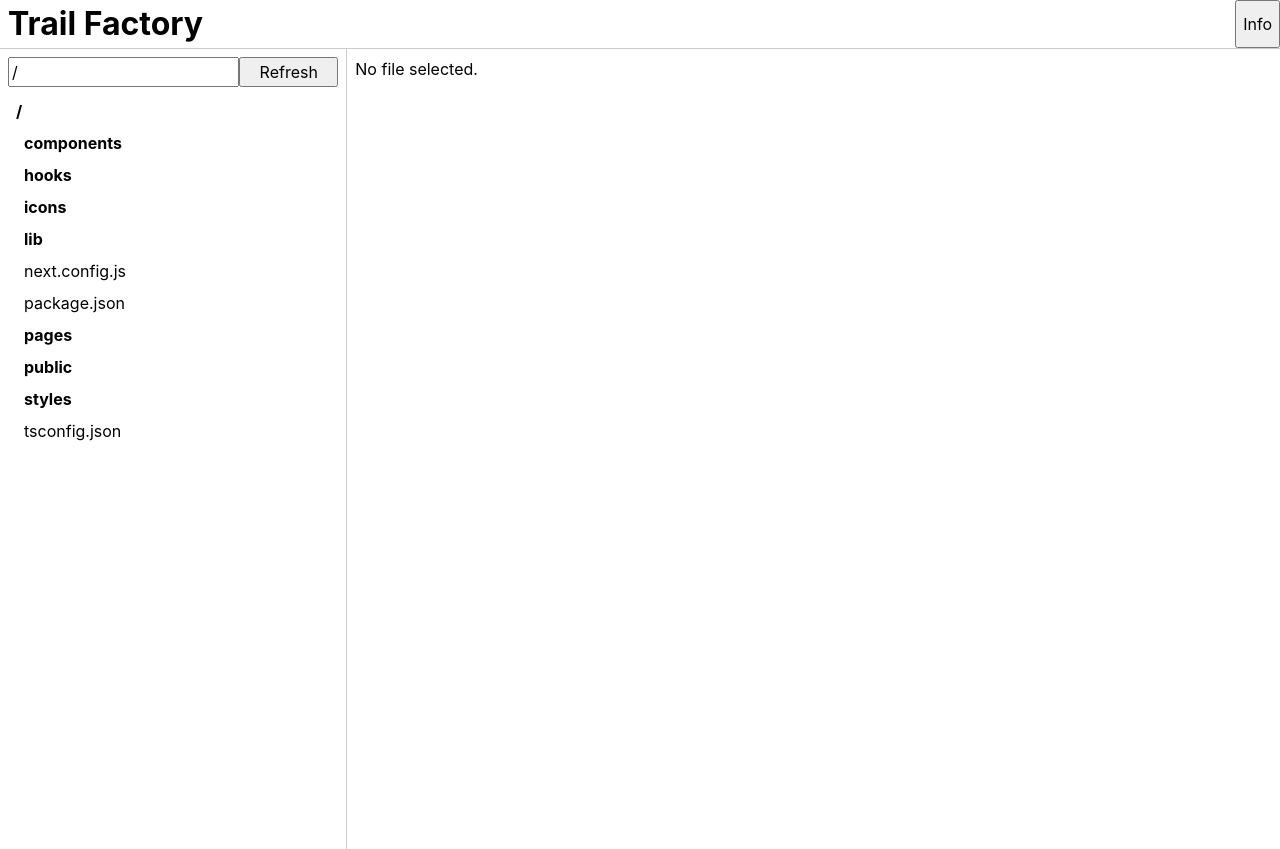
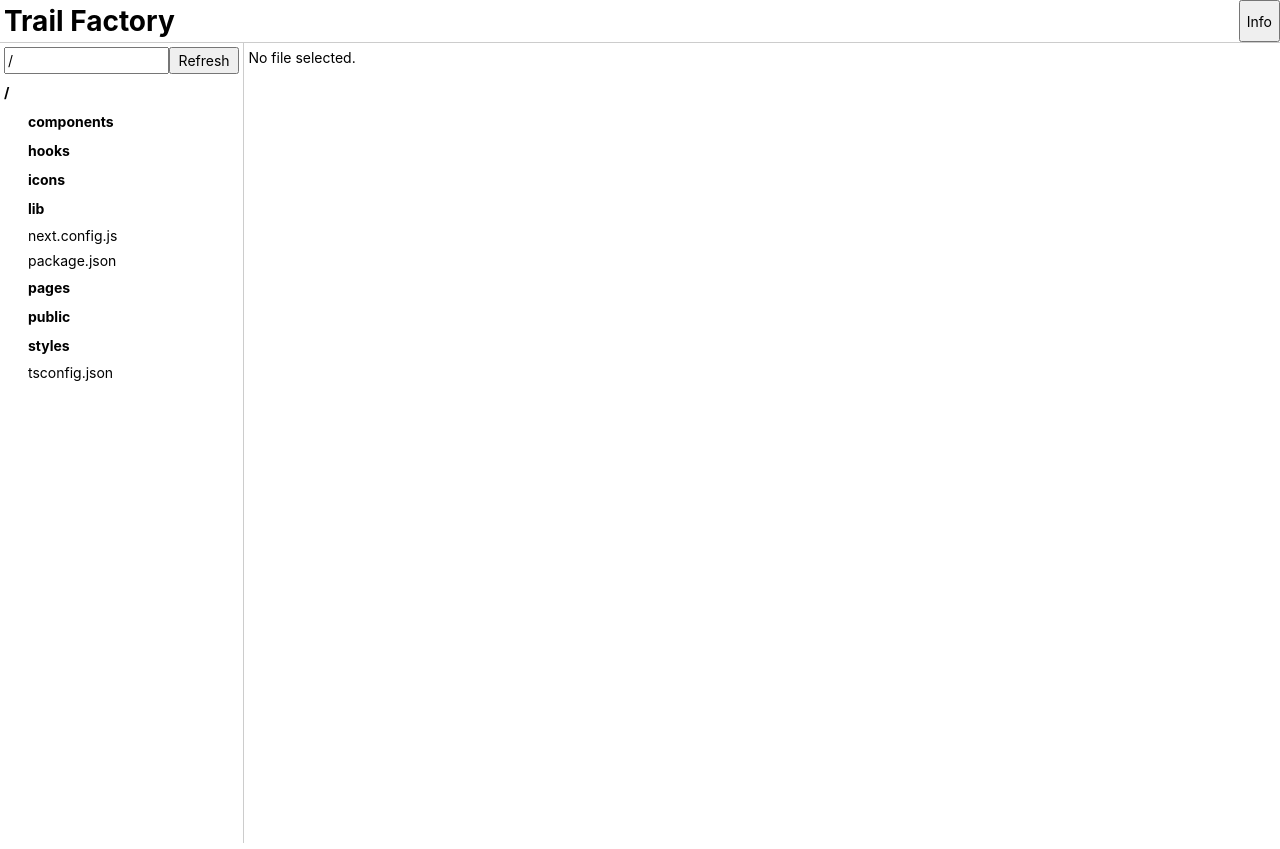
Before and after one commit to kwoodhouse93/trail-factory, a Next.js app: page / in a window 1280 px wide. Built offline with nearby package versions, Linux system fonts and the light colour scheme.

Commit message:
Make better use of screen space and fitting a lot more into the sidebar

```diff
--- a/components/dir/DirBrowser.tsx
+++ b/components/dir/DirBrowser.tsx
@@ -18,7 +18,7 @@ const DirBrowser = ({ setFullPaths }) => {
     getDir(filepath, d => setDir(d))
   }, [])
 
-  return <div>
+  return <div className={styles.wrapper}>
     <LoadDir
       className={styles.loader}
       path={filepath}
--- a/components/dir/DirViewer.tsx
+++ b/components/dir/DirViewer.tsx
@@ -28,7 +28,7 @@ const DirViewer = ({ dir, selected, setSelected }: DirViewerProps) => {
   const filepath = dir.path
 
   return <div className={styles.wrapper}>
-    <li className={cn(styles.title)}>{filepath}</li>
+    <li className={styles.title}>{filepath}</li>
     <ul className={styles.fileList}>
       {dir.items.map(f => {
         if (f.type === 'dir') return <Dir
--- a/components/dir/LoadDir.tsx
+++ b/components/dir/LoadDir.tsx
@@ -1,10 +1,10 @@
 import styles from 'styles/components/dir/LoadDir.module.scss'
 
 const LoadDir = ({ path, setPath, onLoad, className }) => {
-  return <p className={className}>
+  return <div className={className}>
     <input className={styles.input} type="text" value={path} onChange={e => setPath(e.target.value)} />
     <button className={styles.button} onClick={onLoad}>Refresh</button>
-  </p>
+  </div>
 }
 
 export default LoadDir
--- a/components/export/PostgresExporter.tsx
+++ b/components/export/PostgresExporter.tsx
@@ -65,7 +65,7 @@ const PostgresExporter = ({ gpx, selected, reversed }) => {
           Description
         </label>
       </div>
-      <textarea id='description' name='description' rows={3} className={styles.textarea} />
+      <textarea id='description' name='description' rows={2} className={styles.textarea} />
       <div className={cn(styles.formRow, styles.checkboxRow)}>
         <label htmlFor='overwrite'>
           Overwrite existing
--- a/components/track/TrackList.tsx
+++ b/components/track/TrackList.tsx
@@ -50,6 +50,7 @@ const TrackList = ({
       <CheckIcon height="12px" width="12px" viewBox="0 0 24 24" />
       <Repeat height="12px" width="12px" viewBox="0 0 24 24" />
     </div>
+    <div className={styles.scrollArea}>
       <ul className={styles.list}>
         {tracks.map((t, i) => {
           return <li className={styles.item} key={i} onMouseOver={() => highlightTrack(t.indexInFile)} onMouseOut={() => unhighlightTrack(t.indexInFile)}>
@@ -61,6 +62,7 @@ const TrackList = ({
         })}
       </ul>
     </div>
+  </div>
 }
 
 export default TrackList
--- a/styles/components/dir/DirBrowser.module.scss
+++ b/styles/components/dir/DirBrowser.module.scss
@@ -1,3 +1,10 @@
+.wrapper {
+    min-height: 0;
+    display: flex;
+    flex-direction: column;
+    overflow: hidden;
+}
+
 .loader {
-    margin-bottom: 8px;
+    margin-bottom: var(--padding);
 }
--- a/styles/components/dir/DirViewer.module.scss
+++ b/styles/components/dir/DirViewer.module.scss
@@ -1,16 +1,26 @@
+.wrapper {
+    overflow-x: hidden;
+    text-overflow: ellipsis;
+    white-space: nowrap;
+    // min-height: 0;
+    // max-height: inherit;
+    overflow-y: auto;
+}
+
 .fileList {
+    user-select: none;
     padding: 0;
-    padding-left: var(--padding);
+    padding-left: 24px;
     list-style: none;
 }
 
 .fileItem {
-    padding: calc(var(--padding) / 2) var(--padding);
+    padding: calc(var(--padding) / 2) 0;
 }
 
 .title {
     list-style: none;
     font-weight: bold;
-    padding: 4px 8px;
+    padding: 4px 0;
     cursor: pointer;
 }
--- a/styles/components/track/TrackList.module.scss
+++ b/styles/components/track/TrackList.module.scss
@@ -1,5 +1,12 @@
 .wrapper {
-    padding: 0 var(--padding) calc(var(--padding) - 4px);
+    padding-bottom: calc(var(--padding) - 4px);
+    max-height: 400px;
+    display: flex;
+    flex-direction: column;
+}
+
+.scrollArea {
+    overflow-y: auto;
 }
 
 .headerRow {
--- a/styles/globals.css
+++ b/styles/globals.css
@@ -1,7 +1,9 @@
 /*
   1. Use a more-intuitive box-sizing model.
 */
-*, *::before, *::after {
+*,
+*::before,
+*::after {
   box-sizing: border-box;
 }
 /*
@@ -13,7 +15,8 @@
 /*
   3. Allow percentage-based heights in the application
 */
-html, body {
+html,
+body {
   height: 100%;
 }
 /*
@@ -28,26 +31,40 @@ body {
 /*
   6. Improve media defaults
 */
-img, picture, video, canvas, svg {
+img,
+picture,
+video,
+canvas,
+svg {
   display: block;
   max-width: 100%;
 }
 /*
   7. Remove built-in form typography styles
 */
-input, button, textarea, select {
+input,
+button,
+textarea,
+select {
   font: inherit;
 }
 /*
   8. Avoid text overflows
 */
-p, h1, h2, h3, h4, h5, h6 {
+p,
+h1,
+h2,
+h3,
+h4,
+h5,
+h6 {
   overflow-wrap: break-word;
 }
 /*
   9. Create a root stacking context
 */
-#root, #__next {
+#root,
+#__next {
   isolation: isolate;
 }
 
@@ -55,8 +72,9 @@ html,
 body {
   padding: 0;
   margin: 0;
-  font-family: -apple-system, BlinkMacSystemFont, Segoe UI, Roboto, Oxygen,
-    Ubuntu, Cantarell, Fira Sans, Droid Sans, Helvetica Neue, sans-serif;
+  font-family: -apple-system, BlinkMacSystemFont, Segoe UI, Roboto, Oxygen, Ubuntu, Cantarell, Fira Sans, Droid Sans,
+    Helvetica Neue, sans-serif;
+  font-size: 14px;
 }
 
 a {
@@ -73,3 +91,7 @@ a {
     background: black;
   }
 }
+
+h2 {
+  font-size: 1.1rem;
+}
--- a/styles/pages/Home.module.scss
+++ b/styles/pages/Home.module.scss
@@ -5,23 +5,20 @@
 }
 
 .sidebar {
-  min-width: fit-content;
+  width: 300px;
   padding: var(--padding);
   border-right: 1px solid var(--border-color);
 
   display: flex;
   flex-direction: column;
 
-  & > :first-child {
+  & > * {
     flex: 1 1 auto;
-  }
-
-  & > * {
-    flex: 0 0 auto;
     border-bottom: var(--border);
   }
 
   & > :last-child {
+    flex: 0 0 auto;
     border-bottom: none;
   }
 }
--- a/styles/theme.css
+++ b/styles/theme.css
@@ -10,7 +10,7 @@
     --s6c5: rgb(255, 127, 0);
     --s6c6: rgb(255, 255, 51);
 
-    --padding: 8px;
+    --padding: 4px;
 
     --border: 1px solid var(--border-color);
     --inverse-border: 1px solid var(--inverse-border-color);
```
Lines whose indentation alone changed are shown as unchanged.
